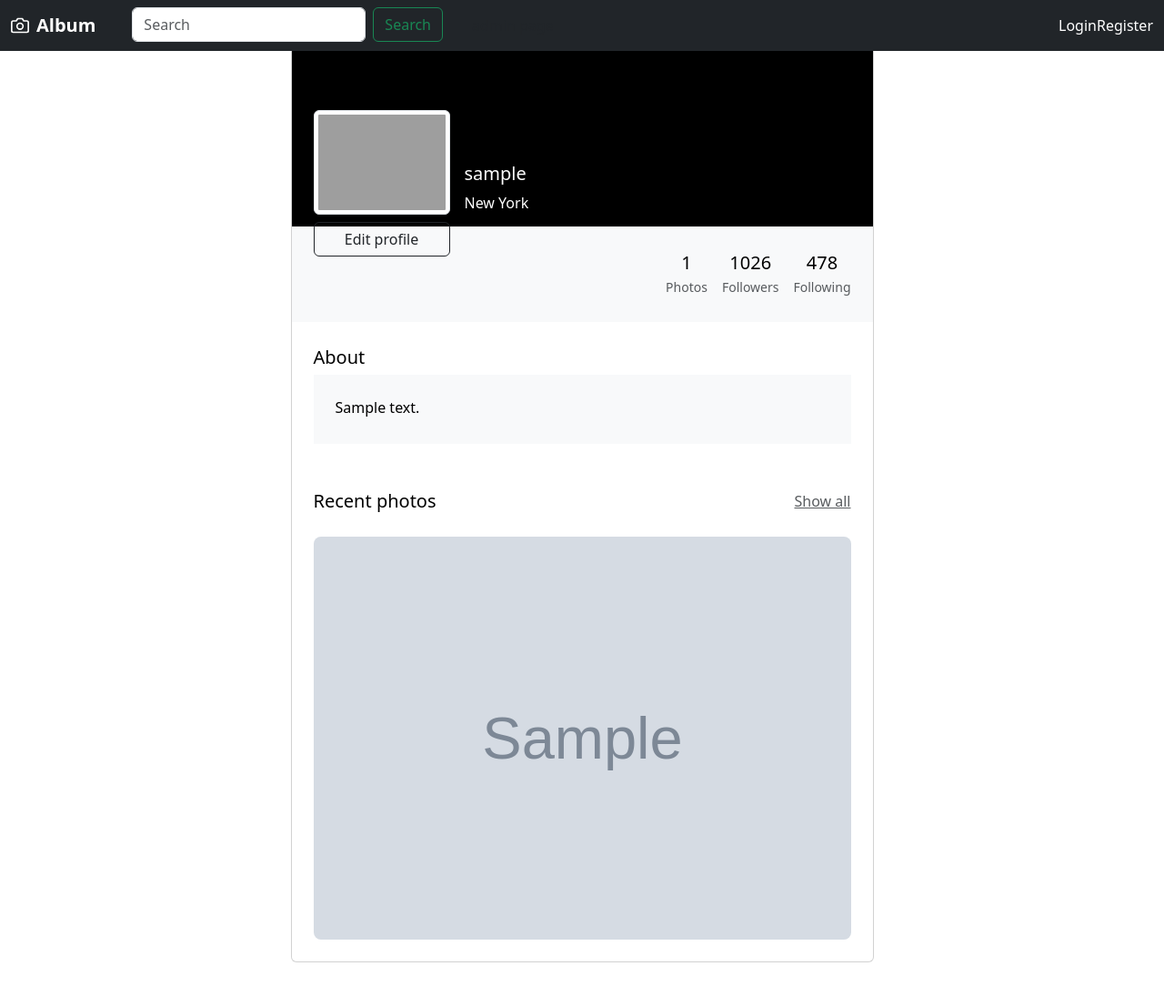
After one commit to sukui24/django_gallery, a Django app: page /profile/1 in a window 1280 px wide. The commit adds this page. Shown: the whole page at 91% size. Run offline with Django 4.2, Linux system fonts and the light colour scheme; tables that the repository leaves empty hold one stand-in row (values such as "Sample post"); grey boxes marked "Sample" are stand-in pictures; some libraries are stand-ins or nearby versions; grey boxes are pictures that could not be loaded.

Commit message:
added profile page Added profile page Changed DB to PostgreSQL Added local settings to store private data Cleaning up little pieces on whole project

```diff
--- a/base/admin.py
+++ b/base/admin.py
@@ -1,4 +1,5 @@
 from django.contrib import admin
-from .models import ImageModel
+from .models import ImageModel, User
 # Register your models here.
 admin.site.register(ImageModel)
+admin.site.register(User)
--- a/base/models.py
+++ b/base/models.py
@@ -22,8 +22,12 @@ class User(AbstractUser):
     USERNAME_FIELD = 'username'
     REQUIRED_FIELDS = []
 
+    def __str__(self):
+        return self.username
 
 # /// TODO: if unique name - add random symbols
+
+
 class ImageModel(models.Model):
 
     unique_name = models.CharField(max_length=100, unique=True, null=True)
@@ -56,7 +60,7 @@ class ImageModel(models.Model):
             # getting future object id (last id + 1)
             LastInsertId = (ImageModel.objects.last()).id + 1
             # making unique image name to avoid errors
-            self.image.name = str(LastInsertId) + '_' + self.image.name
+            self.image.name = f'{str(LastInsertId)}_{self.image.name}'
             # declare the unique_name variable to use it in future
             self.unique_name = os.path.basename(self.image.name)
             self.image_flag = False
--- a/base/templates/base/home.html
+++ b/base/templates/base/home.html
@@ -22,7 +22,7 @@
         </div>
     </section>
 
-
+<!--TODO: add 'new' heading to new images-->
     <!-- image container class starts -->
     <div class="album py-5 bg-body-tertiary">
         <div class="container">
--- /dev/null
+++ b/base/templates/base/profile.html
@@ -0,0 +1,75 @@
+{% extends 'main.html' %}
+{% load static %}
+{% block content %}
+
+<section class="h-100 gradient-custom-2">
+    <div class="container py-5 h-100">
+    <div class="row d-flex justify-content-center align-items-center h-100">
+        <div class="col col-lg-9 col-xl-7">
+        <div class="card">
+            <div class="rounded-top text-white d-flex flex-row" style="background-color: #000; height:200px;">
+            <div class="ms-4 mt-5 d-flex flex-column" style="width: 150px;">
+                <img src="{% static 'images/avatar.svg' %}"
+                alt="Generic placeholder image" class="img-fluid img-thumbnail mt-4 mb-2"
+                style="width: 150px; z-index: 1">
+                <button type="button" class="btn btn-outline-dark" data-mdb-ripple-color="dark"
+                style="z-index: 1;">
+                Edit profile
+                </button>
+            </div>
+            <div class="ms-3" style="margin-top: 130px;">
+                <h5>{{user.username}}</h5>
+                <p>New York</p>
+            </div>
+            </div>
+            <div class="p-4 text-black" style="background-color: #f8f9fa;">
+            <div class="d-flex justify-content-end text-center py-1">
+                <div>
+                <p class="mb-1 h5">{{images.count}}</p>
+                <p class="small text-muted mb-0">Photos</p>
+                </div>
+                <div class="px-3">
+                <p class="mb-1 h5">1026</p>
+                <p class="small text-muted mb-0">Followers</p>
+                </div>
+                <div>
+                <p class="mb-1 h5">478</p>
+                <p class="small text-muted mb-0">Following</p>
+                </div>
+            </div>
+            </div>
+            <div class="card-body p-4 text-black">
+            <div class="mb-5">
+                <p class="lead fw-normal mb-1">About</p>
+                <div class="p-4" style="background-color: #f8f9fa;">
+                <p class="font-italic mb-1">{{user.bio}}</p>
+                </div>
+            </div>
+            <div class="d-flex justify-content-between align-items-center mb-4">
+                <p class="lead fw-normal mb-0">Recent photos</p>
+                <p class="mb-0"><a href="#!" class="text-muted">Show all</a></p>
+            </div>
+            <div class="row g-2">
+                {% for image in images %}
+                {% if forloop.counter < 5 %}
+                    {% if forloop.counter0|divisibleby:2 %}
+                    <div class="col">
+                        <a href="{% url 'view-image' image.unique_name %}"><img src="{{image.image.url}}"
+                            alt="image 1" class="w-100 rounded-3" style="max-height: 500px;"></a>
+
+                        {% else %}
+                        <a href="{% url 'view-image' image.unique_name %}"><img src="{{image.image.url}}"
+                            alt="image 1" class="w-100 rounded-3" style="max-height: 500px;"></a>
+                    </div>
+                    {% endif %}
+                {% endif %}
+                {% endfor %}
+            </div>
+            </div>
+        </div>
+        </div>
+    </div>
+    </div>
+</section>
+
+{% endblock content %}
--- a/base/templates/base/view_image_page.html
+++ b/base/templates/base/view_image.html
@@ -4,7 +4,7 @@
 <div class="container min-vh-100 d-flex justify-content-center align-items-center">
     <div class="row my-form">
         <div class="col-md-8 offset-md-2">
-            <img class="rounded img-fluid mx-auto p-2" src="{{ image.image.url }}" alt="{{ image.title }}">
+            <img class="rounded img-fluid mx-auto p-2" style="max-height: 1500px;" src="{{ image.image.url }}" alt="{{ image.title }}">
             <h1 class="fw-light">{{image.title}}</h1>
             <hr>
             <p class="lead text-body-secondary">{{image.description}}</p>
--- a/base/urls.py
+++ b/base/urls.py
@@ -5,7 +5,7 @@ urlpatterns = [
     path('register/', views.registerUser, name='register'),
     path('logout/', views.logoutUser, name='logout'),
     path('login/', views.loginUser, name='login'),
-
+    path('profile/<str:id>', views.userProfile, name='profile'),
 
     path('', views.home, name='home'),
     path('add_image/', views.addImage, name='add-image'),
--- a/base/views.py
+++ b/base/views.py
@@ -2,14 +2,12 @@ from django.shortcuts import render, redirect, get_object_or_404, HttpResponse,
 
 from django.contrib import messages
 
-from .models import ImageModel
+from .models import ImageModel, User
 from .forms import ImageForm, MyUserCreationForm
 
 from django.contrib.auth import authenticate, login, logout
 from django.contrib.auth.decorators import login_required
 import os
-
-# ! TODO: Get rid of unique_name variable
 
 
 def loginUser(request):
@@ -54,7 +52,7 @@ def logoutUser(request):
 
 
 def home(request):
-    images = ImageModel.objects.all()
+    images = ImageModel.objects.all().order_by('-created_at')
     context = {'images': images}
     return render(request, 'base/home.html', context)
 
@@ -64,6 +62,10 @@ def home(request):
 @login_required(login_url='login')
 def addImage(request):
     if request.method == "POST":
+        # making sure to create user folder when he try to post image
+        if not os.path.exists(f'./media/images/user_{request.user.id}'):
+            os.mkdir(f'./media/images/user_{request.user.id}')
+
         form = ImageForm(request.POST, request.FILES)
         ImageModel.objects.create(
             host=request.user,
@@ -76,13 +78,13 @@ def addImage(request):
     else:
         form = ImageForm()
     context = {'form': form}
-    return render(request, 'base/add_image_page.html', context)
+    return render(request, 'base/add_image.html', context)
 
 
 def viewImage(request, unique_name):
     image = get_object_or_404(ImageModel, unique_name=unique_name)
     context = {'image': image}
-    return render(request, 'base/view_image_page.html', context)
+    return render(request, 'base/view_image.html', context)
 
 
 def editImage(request, unique_name):
@@ -109,7 +111,7 @@ def editImage(request, unique_name):
             return redirect('view-image', image.unique_name)
 
     context = {'form': form}
-    return render(request, 'base/edit_image_page.html', context)
+    return render(request, 'base/edit_image.html', context)
 
 
 @login_required(login_url='login')
@@ -125,3 +127,10 @@ def deleteImage(request, unique_name):
             return redirect('home')
 
     return render(request, 'base/delete_image.html', {'image': image})
+
+
+def userProfile(request, id):
+    user = User.objects.get(id=id)
+    images = ImageModel.objects.filter(host_id=id).order_by('-created_at')
+    context = {'user': user, 'images': images, }
+    return render(request, 'base/profile.html', context)
--- a/templates/navbar.html
+++ b/templates/navbar.html
@@ -15,6 +15,7 @@
                 <input class="form-control me-2" type="search" placeholder="Search" aria-label="Search">
                 <button class="btn btn-outline-success" type="submit">Search</button>
             </form>
+            <li><a class="nav-link text-muted" href="http://127.0.0.1:8000/admin/">admin page</a></li>
           </li>
         </ul>
 
@@ -25,7 +26,7 @@
                 Profile
               </a>
               <ul class="dropdown-menu dropdown-menu-dark" aria-labelledby="navbarDarkDropdownMenuLink">
-                <li><a class="dropdown-item nav-link text-white" href="/">My profile</a></li>
+                <li><a class="dropdown-item nav-link text-white" href="{% url 'profile' user.id %}">My profile</a></li>
                 <li><a class="dropdown-item nav-link text-white" href="/">Settings</a></li>
                 <li><a class="dropdown-item nav-link text-white" href="{% url 'logout' %}">Logout</a></li>
               </ul>
```
Also changed, not shown: gallery/settings.py (+7 -3 lines), base/templates/base/add_image.html (renamed from base/templates/base/add_image_page.html), base/templates/base/edit_image.html (renamed from base/templates/base/edit_image_page.html), 1 other file.
